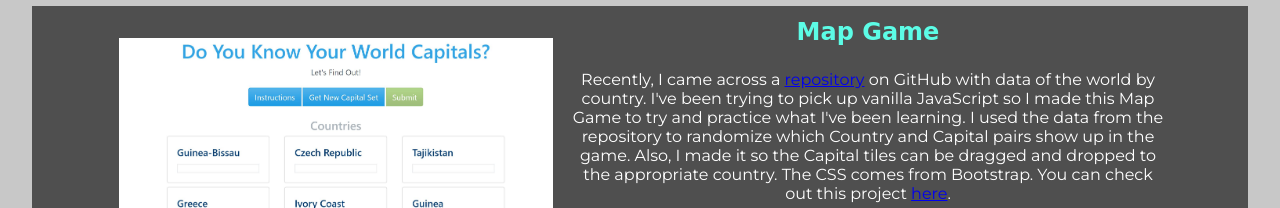
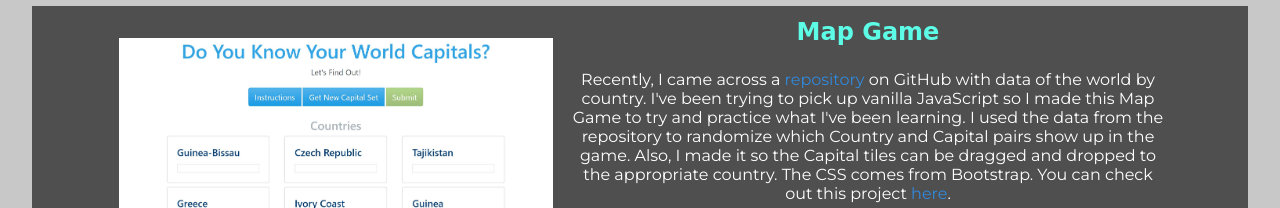
Before and after one commit to kendrawashington/kendrawashington.github.io, a plain HTML site: page myprojects.html in a window 1280 px wide. Both pictures are taken after a click on the button "CS". Shown: the part 592-800 px from the top of the page. Drawn offline with nearby package versions, Linux system fonts and the light colour scheme; a web font is replaced by a local one.

Commit message:
Change Links on Project Page

```diff
--- a/styles.css
+++ b/styles.css
@@ -235,6 +235,11 @@ section-resume iframe{
 	font-family: 'Montserrat', sans-serif;
 }
 
+.card-content a:link, .card-content a:visited{
+	text-decoration: none;
+	color: rgb(49, 137, 220);
+}
+
 .card-content #left {
 	float: left;
 	width: 20%;
```
